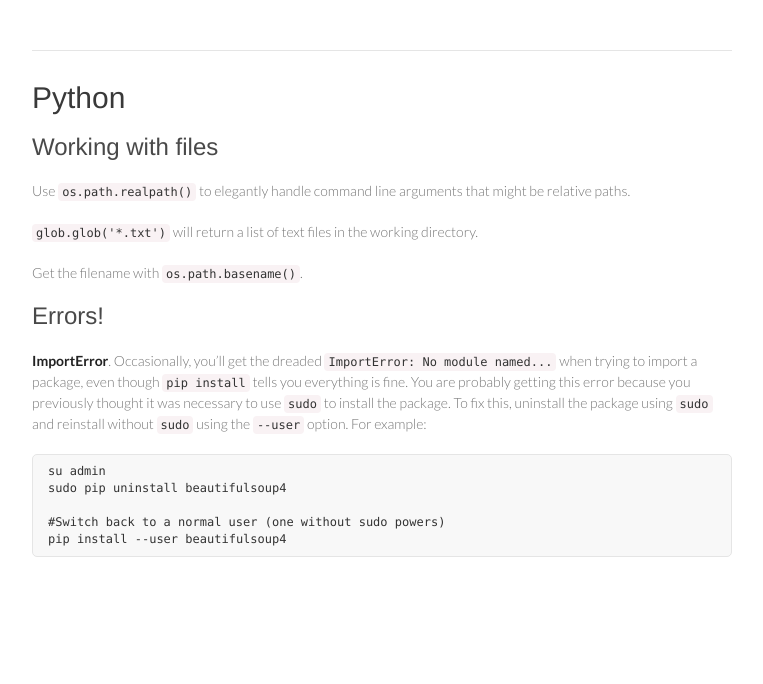
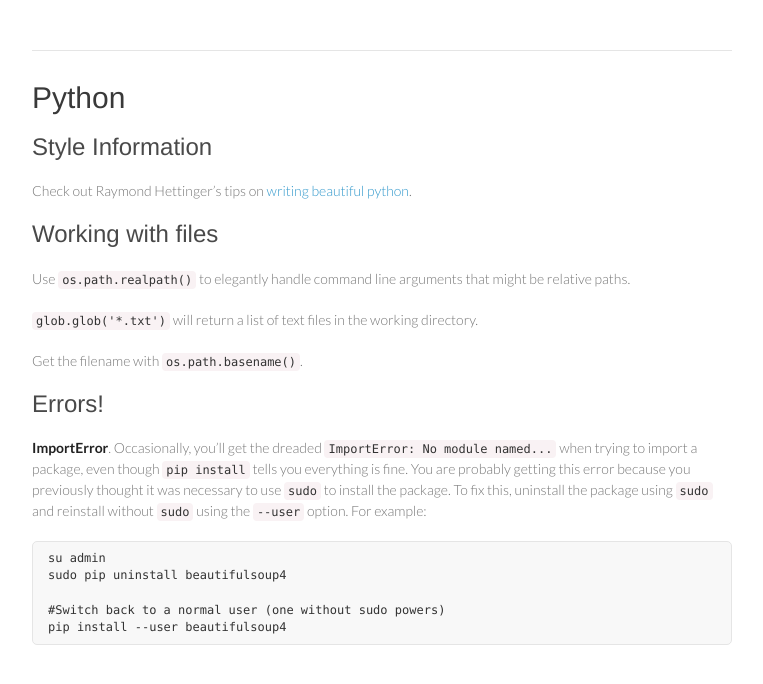
Before and after one commit to rjwalls/tips, a Jekyll site: the page built from _posts/1900-01-01-Python.md, in a window 1280 px wide. Shown: the top 684 px of the page, without its empty margins (258-1021 px from the left). Built offline with Jekyll 4.4.1, drawn with Linux system fonts in a browser that asks for light colours; Markdown is read by kramdown in place of the engine named in the settings.

Commit message:
Update 1900-01-01-Python.md

```diff
--- a/_posts/1900-01-01-Python.md
+++ b/_posts/1900-01-01-Python.md
@@ -2,6 +2,10 @@
 layout: post
 title: "Python"
 ---
+
+### Style Information
+
+Check out Raymond Hettinger's tips on [writing beautiful python](https://gist.github.com/JeffPaine/6213790).
 
 ### Working with files
 
```
